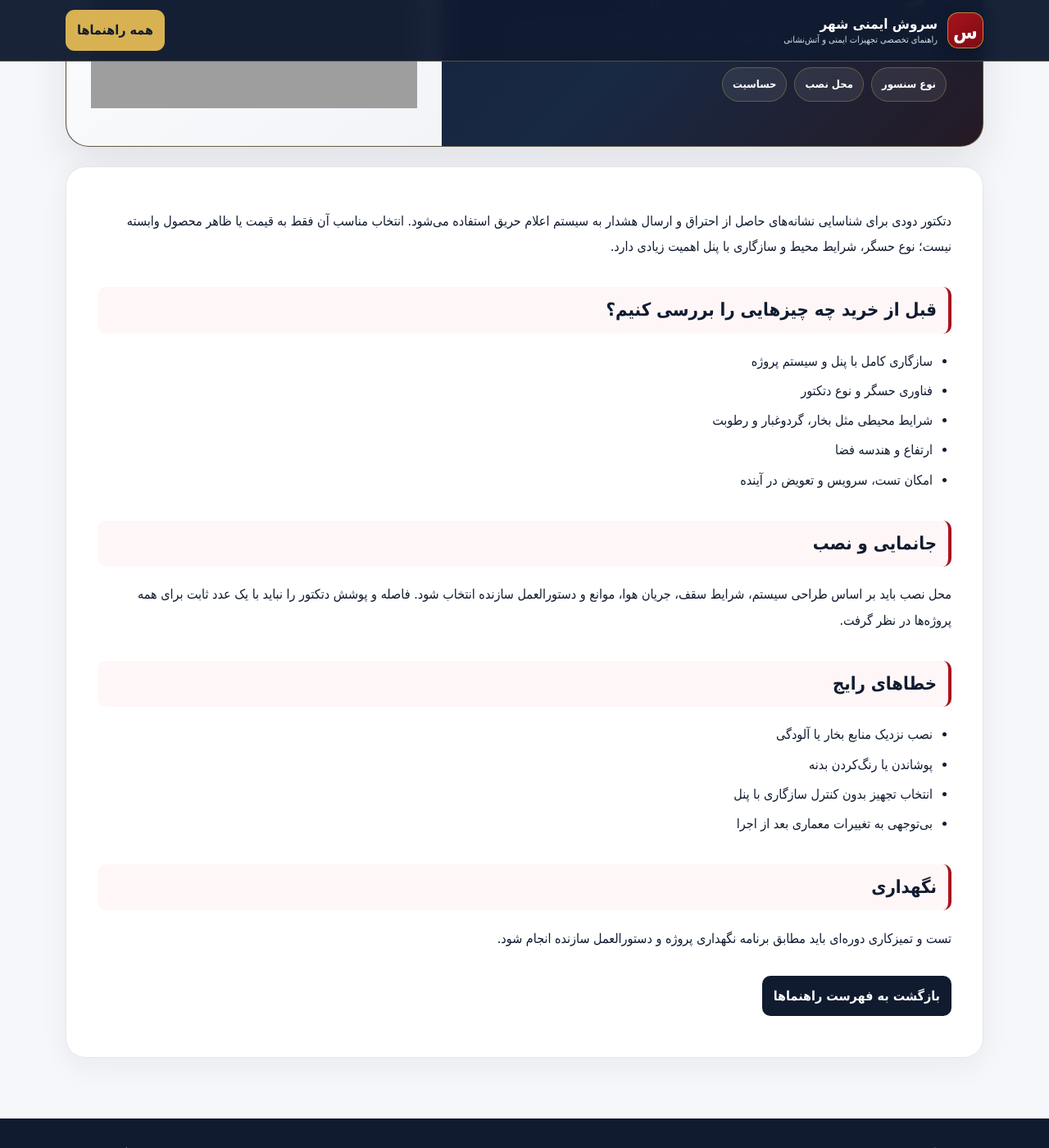
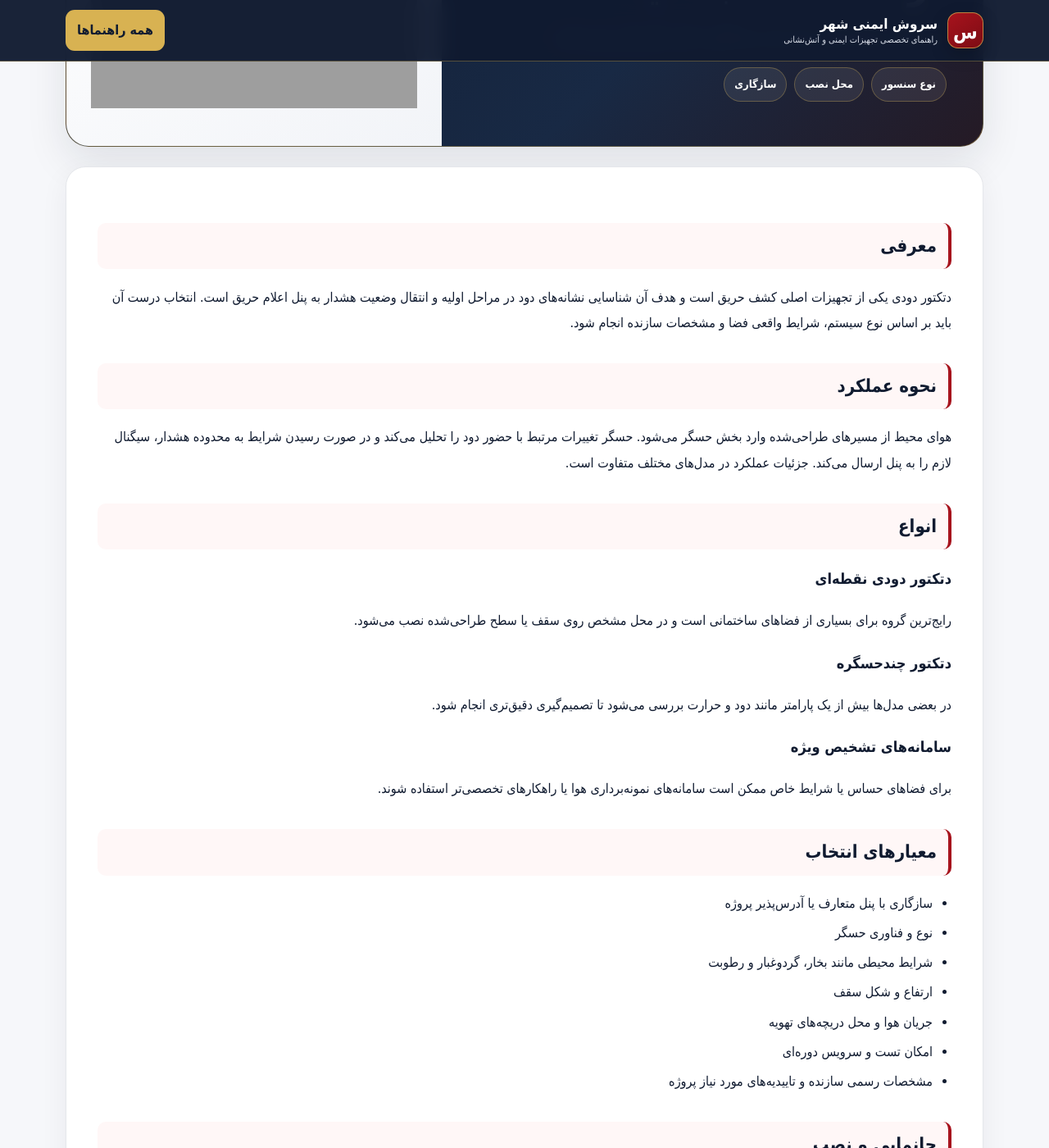
Before and after one commit to arvidghasemian-cmyk/fire-executive-guides-preview, a Jekyll site: the page built from smoke-detector-operation-guide.md, in a window 1280 px wide and 1400 px high, scrolled down 322 px. Shown: the whole window at 82% size. Built offline with Jekyll 4.4.1, drawn with Linux system fonts in a browser that asks for light colours; some of the changed text lies outside the part shown; grey boxes are pictures that could not be loaded.

Commit message:
content: expand smoke detector public guide

```diff
--- a/smoke-detector-operation-guide.md
+++ b/smoke-detector-operation-guide.md
@@ -1,39 +1,75 @@
 ---
 layout: default
-title: دتکتور دودی مناسب را درست انتخاب کنید
-description: راهنمای انتخاب، جانمایی، خطاهای رایج و نگهداری دتکتور دودی اعلام حریق
+title: راهنمای جامع دتکتور دودی
+description: راهنمای کاربردی انتخاب، عملکرد، جانمایی، نصب، نگهداری و عیب‌های رایج دتکتور دودی
 hero_title: دتکتور دودی مناسب را درست انتخاب کنید
-hero_subtitle: انتخاب صحیح دتکتور دودی باید با نوع حسگر، شرایط محیط و سازگاری با پنل انجام شود.
+hero_subtitle: نوع حسگر، شرایط محیط، محل نصب و سازگاری با پنل را هم‌زمان بررسی کنید.
 hero_image: https://shop.fireexecutive.ir/media/product/fire-alarm-smoke-detector?v=mv17dm84
 hero_alt: دتکتور دودی اعلام حریق
 metric_1: نوع سنسور
 metric_2: محل نصب
-metric_3: حساسیت
+metric_3: سازگاری
 ---
 
-دتکتور دودی برای شناسایی نشانه‌های حاصل از احتراق و ارسال هشدار به سیستم اعلام حریق استفاده می‌شود. انتخاب مناسب آن فقط به قیمت یا ظاهر محصول وابسته نیست؛ نوع حسگر، شرایط محیط و سازگاری با پنل اهمیت زیادی دارد.
+## معرفی
 
-## قبل از خرید چه چیزهایی را بررسی کنیم؟
+دتکتور دودی یکی از تجهیزات اصلی کشف حریق است و هدف آن شناسایی نشانه‌های دود در مراحل اولیه و انتقال وضعیت هشدار به پنل اعلام حریق است. انتخاب درست آن باید بر اساس نوع سیستم، شرایط واقعی فضا و مشخصات سازنده انجام شود.
 
-- سازگاری کامل با پنل و سیستم پروژه
-- فناوری حسگر و نوع دتکتور
-- شرایط محیطی مثل بخار، گردوغبار و رطوبت
-- ارتفاع و هندسه فضا
-- امکان تست، سرویس و تعویض در آینده
+## نحوه عملکرد
+
+هوای محیط از مسیرهای طراحی‌شده وارد بخش حسگر می‌شود. حسگر تغییرات مرتبط با حضور دود را تحلیل می‌کند و در صورت رسیدن شرایط به محدوده هشدار، سیگنال لازم را به پنل ارسال می‌کند. جزئیات عملکرد در مدل‌های مختلف متفاوت است.
+
+## انواع
+
+### دتکتور دودی نقطه‌ای
+رایج‌ترین گروه برای بسیاری از فضاهای ساختمانی است و در محل مشخص روی سقف یا سطح طراحی‌شده نصب می‌شود.
+
+### دتکتور چندحسگره
+در بعضی مدل‌ها بیش از یک پارامتر مانند دود و حرارت بررسی می‌شود تا تصمیم‌گیری دقیق‌تری انجام شود.
+
+### سامانه‌های تشخیص ویژه
+برای فضاهای حساس یا شرایط خاص ممکن است سامانه‌های نمونه‌برداری هوا یا راهکارهای تخصصی‌تر استفاده شوند.
+
+## معیارهای انتخاب
+
+- سازگاری با پنل متعارف یا آدرس‌پذیر پروژه
+- نوع و فناوری حسگر
+- شرایط محیطی مانند بخار، گردوغبار و رطوبت
+- ارتفاع و شکل سقف
+- جریان هوا و محل دریچه‌های تهویه
+- امکان تست و سرویس دوره‌ای
+- مشخصات رسمی سازنده و تاییدیه‌های مورد نیاز پروژه
 
 ## جانمایی و نصب
 
-محل نصب باید بر اساس طراحی سیستم، شرایط سقف، جریان هوا، موانع و دستورالعمل سازنده انتخاب شود. فاصله و پوشش دتکتور را نباید با یک عدد ثابت برای همه پروژه‌ها در نظر گرفت.
+جانمایی باید مطابق نقشه طراحی، ضوابط پروژه و دستورالعمل سازنده انجام شود. تیرها، سقف‌های چندترازه، موانع، دریچه‌های هوا و تغییرات معماری می‌توانند روی محدوده پوشش اثر بگذارند. استفاده از یک فاصله ثابت برای همه ساختمان‌ها روش قابل اتکایی نیست.
 
 ## خطاهای رایج
 
-- نصب نزدیک منابع بخار یا آلودگی
-- پوشاندن یا رنگ‌کردن بدنه
-- انتخاب تجهیز بدون کنترل سازگاری با پنل
-- بی‌توجهی به تغییرات معماری بعد از اجرا
+- انتخاب دتکتور بدون بررسی سازگاری با پنل
+- نصب در مجاورت بخار یا آلودگی زیاد
+- پوشاندن دتکتور هنگام نقاشی و باقی ماندن پوشش روی آن
+- مسدود شدن مسیر ورود هوا به حسگر
+- تغییر کاربری یا معماری فضا بدون بازبینی جانمایی
+- حذف آزمون‌های دوره‌ای
 
-## نگهداری
+## نگهداری و بازرسی
 
-تست و تمیزکاری دوره‌ای باید مطابق برنامه نگهداری پروژه و دستورالعمل سازنده انجام شود.
+در بازدیدهای دوره‌ای، سلامت ظاهری، آلودگی، عملکرد در تست، ارتباط با پنل و ثبت صحیح رویداد بررسی شود. تمیزکاری و آزمون باید با روش مجاز سازنده انجام شود و تجهیز آسیب‌دیده یا دارای خطای تکرارشونده نیاز به بررسی تخصصی دارد.
+
+## سوالات متداول
+
+### آیا دتکتور دودی برای آشپزخانه مناسب است؟
+انتخاب نوع دتکتور در فضاهای دارای بخار و ذرات عادی باید با دقت بیشتری انجام شود، چون شرایط محیط می‌تواند هشدار ناخواسته ایجاد کند.
+
+### آیا هر دتکتور دودی به هر پنلی متصل می‌شود؟
+خیر. سازگاری الکتریکی، پروتکلی و تایید سازنده باید بررسی شود.
+
+### هشدار کاذب همیشه نشانه خرابی است؟
+خیر. آلودگی، بخار، گردوغبار، جریان هوا یا جانمایی نامناسب هم می‌تواند علت باشد.
+
+## محصولات مرتبط
+
+برای بررسی تجهیزات این گروه، [دسته تجهیزات اعلام حریق](https://shop.fireexecutive.ir/category/fire-alarm/) را ببینید.
 
 [بازگشت به فهرست راهنماها](index.html)
```
